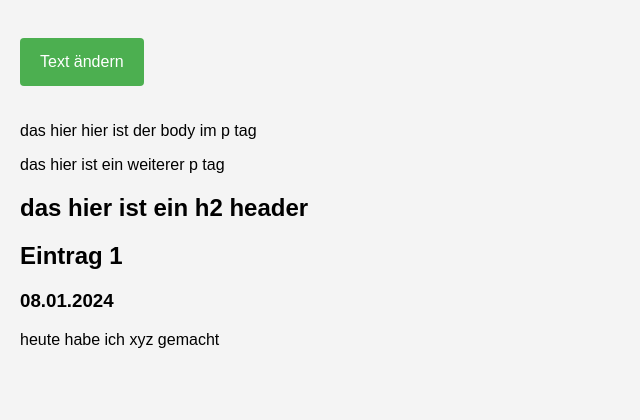
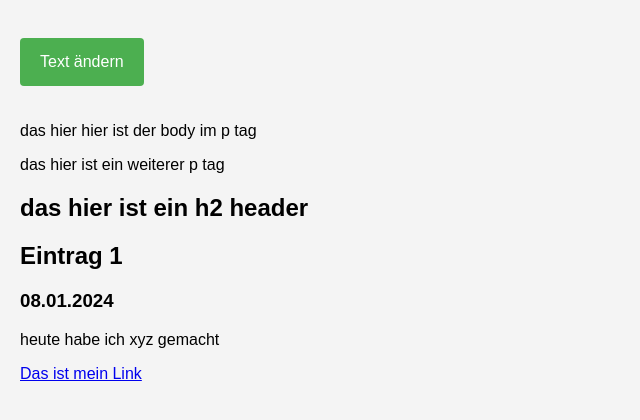
Before and after one commit to laraxyz/kurstagebuch, a plain HTML site: page index.html in a window 1280 px wide. Shown: the part 60-480 px from the top of the page, without its empty margins (0-640 px from the left). Drawn offline with Linux system fonts and the light colour scheme.

Commit message:
link zu google eingebaut

```diff
--- a/index.html
+++ b/index.html
@@ -15,6 +15,7 @@
     <!--hier ist ein kommentar änderung1-->
 
     <!-- noch mehr kommentare -->
+
 
 
 
@@ -37,6 +38,8 @@
     </p>
 
 
+    <a href="https://www.google.de"> Das ist mein Link</a>
+
     <script src="script.js"></script>
 
 </body>
```
